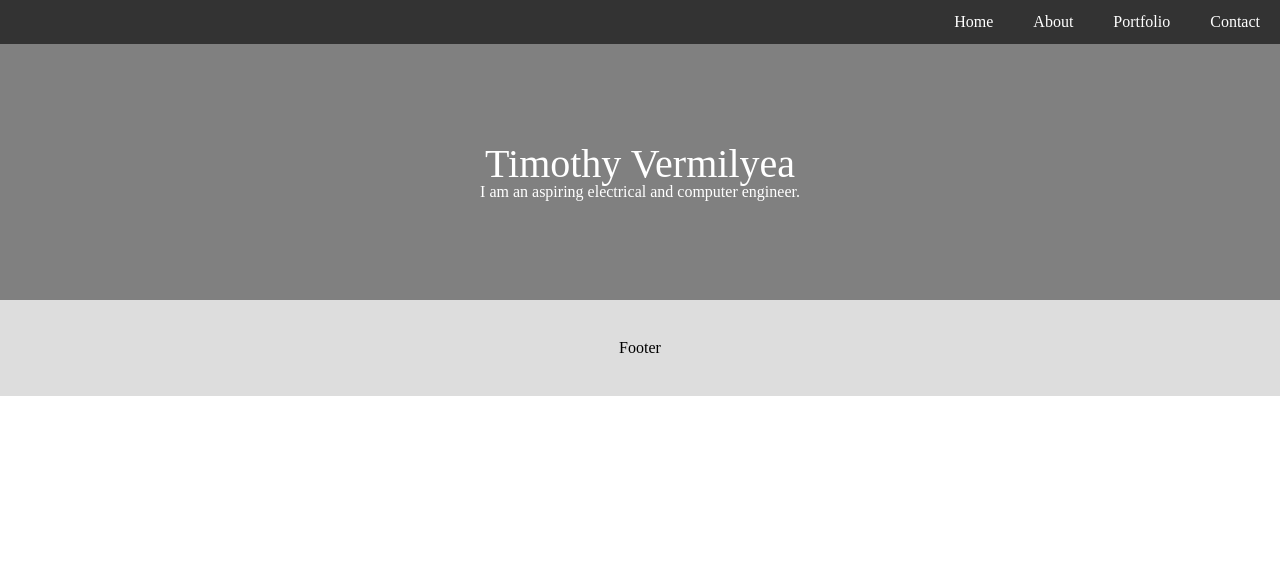
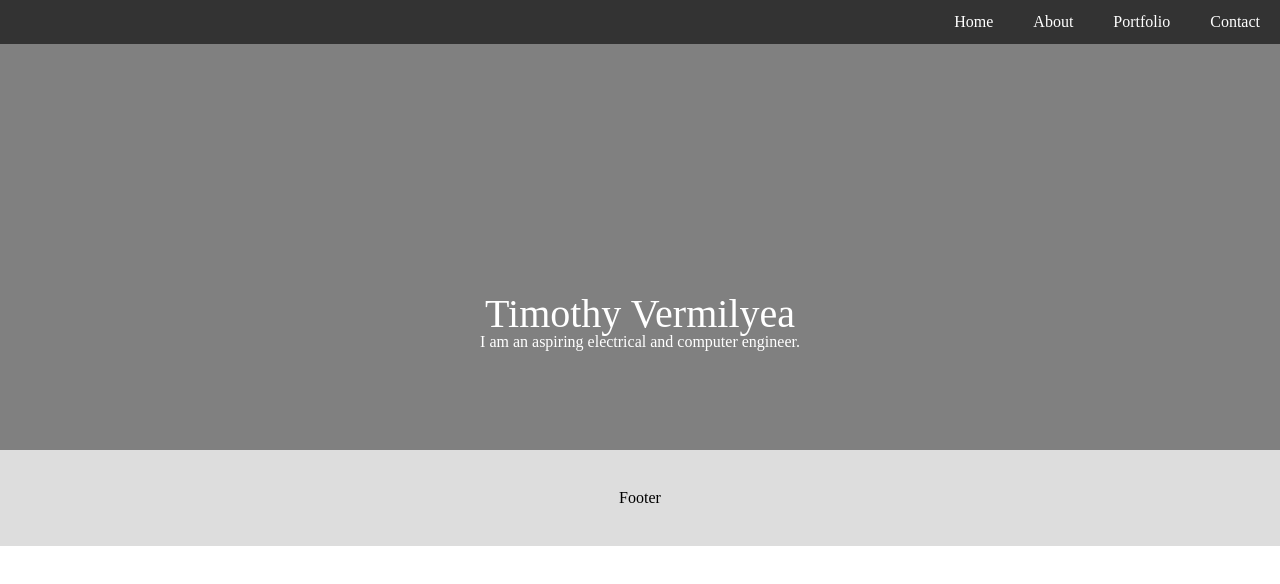
Before and after one commit to tmvermilyea/tmvermilyea.github.io, a plain HTML site: page index.html in a window 1280 px wide. Drawn offline with Linux system fonts and the light colour scheme.

Commit message:
Update main.css

```diff
--- a/assets/stylesheets/main.css
+++ b/assets/stylesheets/main.css
@@ -52,7 +52,8 @@ table {
 */
 
 .header {
-  padding: 100px;
+  padding-top: 250px;
+  padding-bottom: 100px;
   text-align: center;
   background: gray;
   color: white;
```
